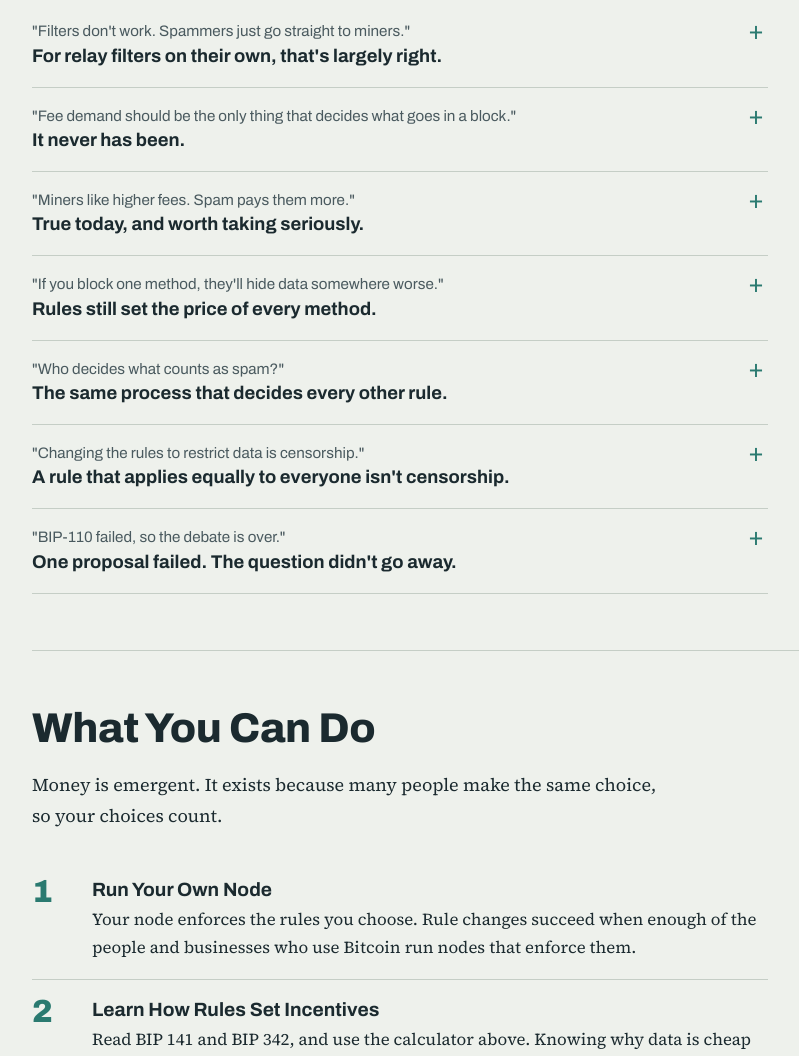
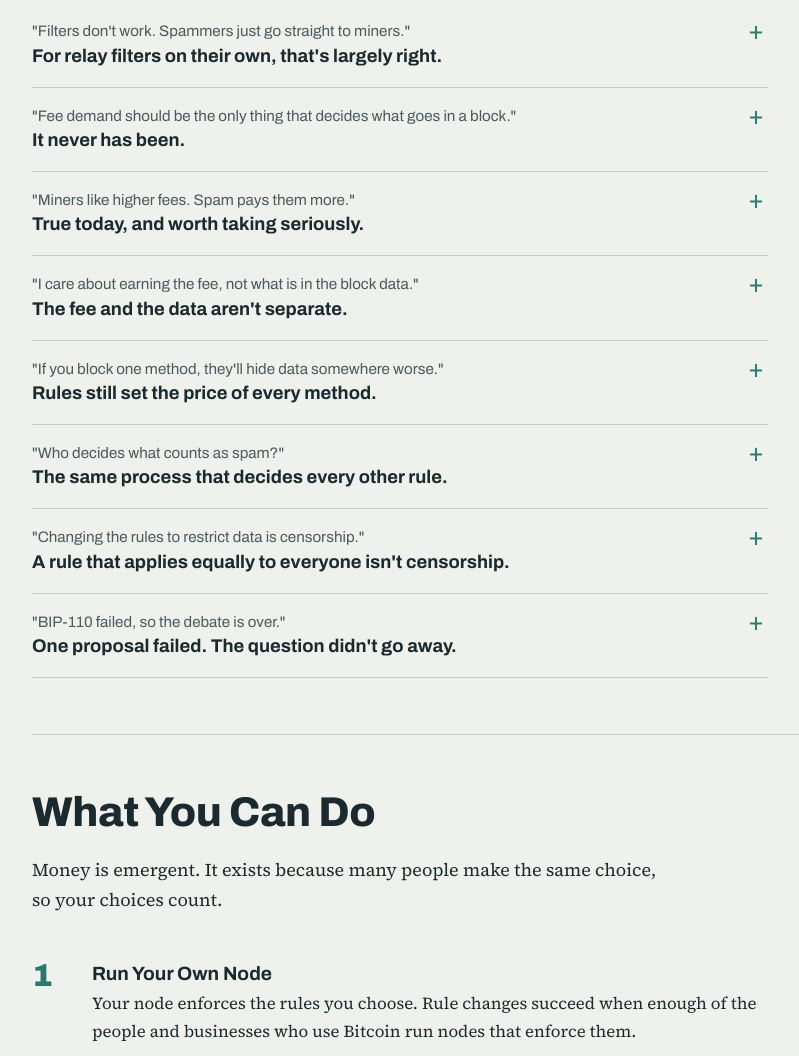
Before and after one commit to austenjt/bitcoin-spam, a plain HTML site: page index.html in a window 1280 px wide. Shown: the part 9141-10197 px from the top of the page, without its empty margins (64-863 px from the left). Drawn offline with Linux system fonts and the light colour scheme.

Commit message:
Add objection: caring about the fee, not the data
Co-Authored-By: Claude Opus 5.5 <noreply@anthropic.com>

```diff
--- a/index.html
+++ b/index.html
@@ -427,6 +427,10 @@ footer { border-top: 1px solid var(--rule); padding: 32px 0 48px; font: .92rem/1
         <div class="col"><p>Miners are paid in bitcoin, and the value of what they're paid rests on Bitcoin's use as money. Fee income from uses that weaken the monetary properties is a trade-off, not a free gain. Each miner has to weigh short-term fees against the long-term value of the coins they earn.</p></div>
       </details>
       <details>
+        <summary><span class="claim">"I care about earning the fee, not what is in the block data."</span>The fee and the data aren't separate.</summary>
+        <div class="col"><p>The fee is paid in bitcoin, and what that bitcoin is worth rests on its use as money. If the data in a block weakens the properties that make Bitcoin money, some of the fee's value goes with them. The data also doesn't go away once the fee is collected. Every node downloads, verifies and passes it on, whatever it contains, and the chain keeps it permanently. Caring only about the fee is still a choice, and under the current rules it's a choice that rewards non-monetary use.</p></div>
+      </details>
+      <details>
         <summary><span class="claim">"If you block one method, they'll hide data somewhere worse."</span>Rules still set the price of every method.</summary>
         <div class="col"><p>No rule can stop every way of disguising data. But methods differ in cost. Fake-key methods pay full price per byte, four times what the witness costs. The aim isn't zero. It's to stop the rules from making non-monetary data cheaper than monetary use, and to address worse methods as they appear, as past rule changes did.</p></div>
       </details>
```
